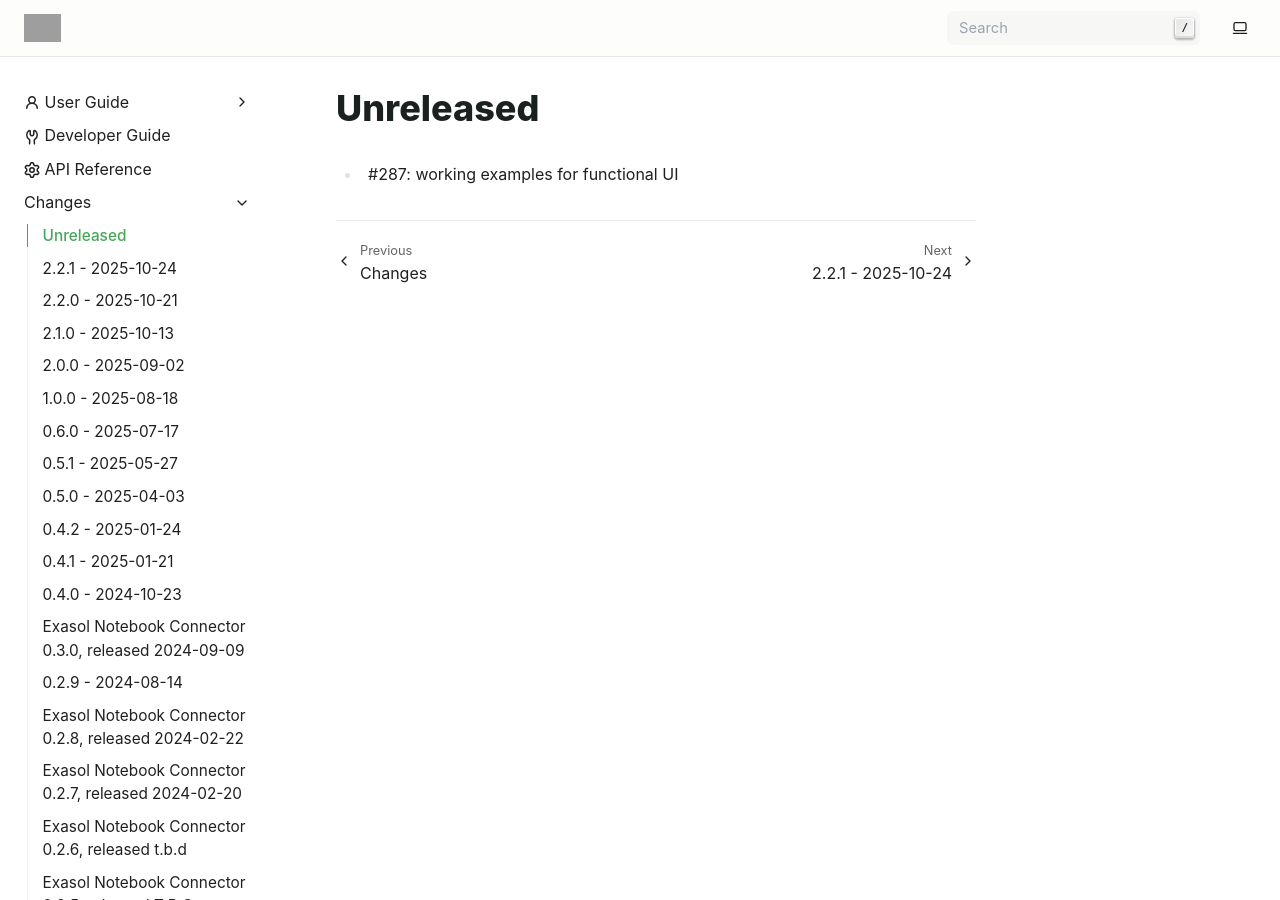
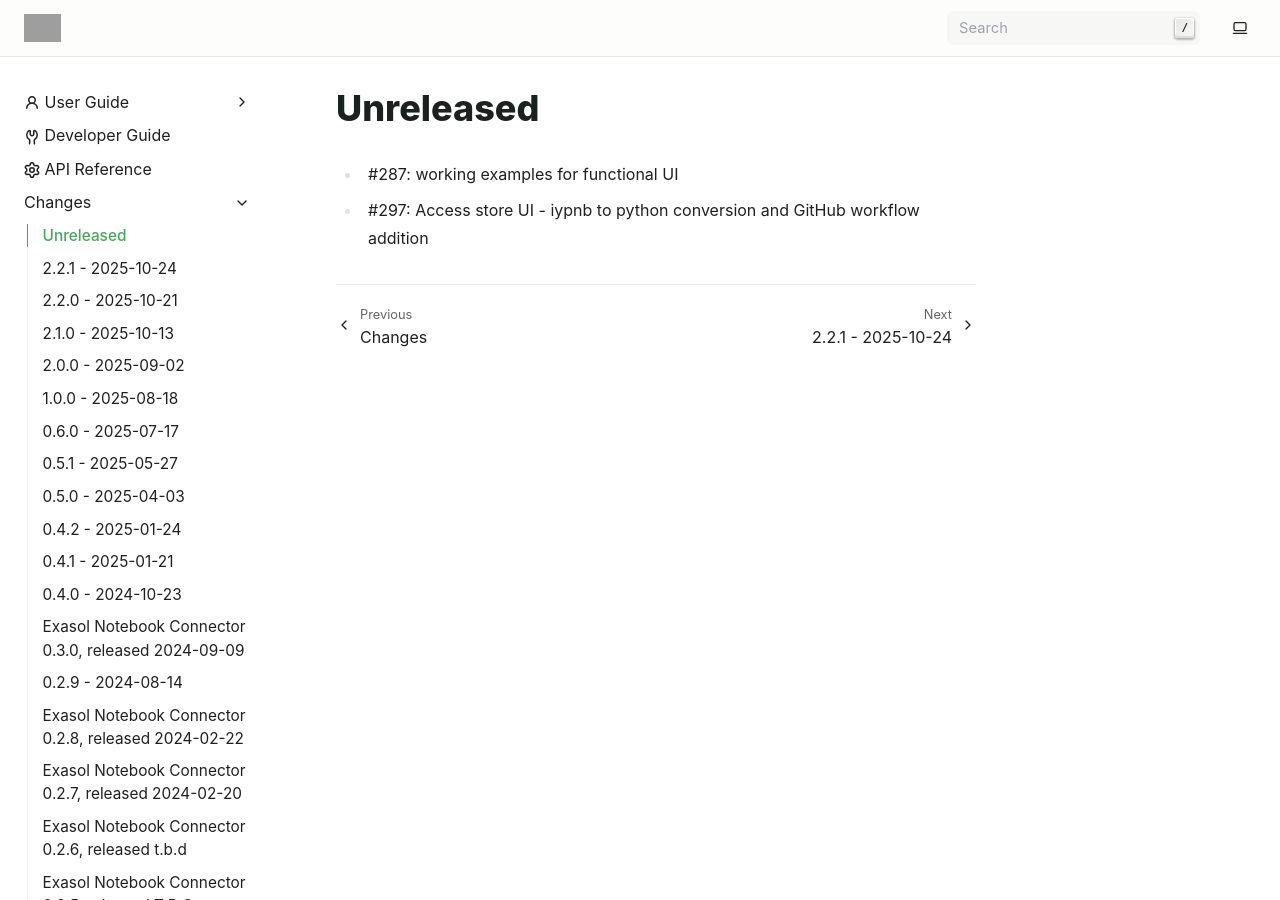
Before and after one commit to exasol/notebook-connector, a Sphinx documentation site: the page built from doc/changes/unreleased.md, in a window 1280 px wide and 900 px high. Built offline with Sphinx 7.4.7, drawn with Linux system fonts in a browser that asks for light colours; grey boxes are pictures that could not be loaded.

Commit message:
adding workflow

```diff
--- a/doc/changes/unreleased.md
+++ b/doc/changes/unreleased.md
@@ -1,2 +1,3 @@
 # Unreleased
  * #287: working examples for functional UI
+ * #297: Access store UI - iypnb to python conversion and GitHub workflow addition
```
Also changed, not shown: 2 other files.
